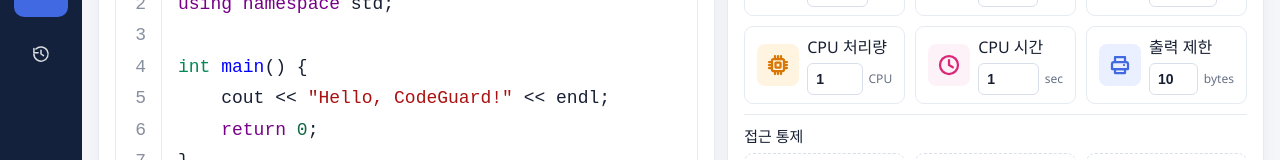
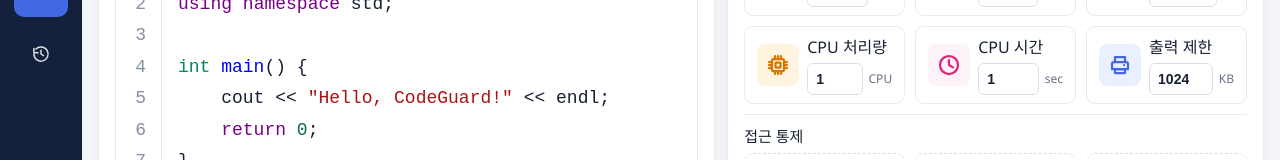
Before and after one commit to becky5432/CodeGuard_WHS4, a React app in the folder frontend/: page / in a window 1280 px wide. Shown: the part 144-304 px from the top of the page. Built offline with nearby package versions, Linux system fonts and the light colour scheme; no server answers; the HTML template or start-up script is replaced by a standard one.

Commit message:
fix(frontend): 단위 개선

```diff
--- a/frontend/src/components/execution/ExecutionDetailPanel.jsx
+++ b/frontend/src/components/execution/ExecutionDetailPanel.jsx
@@ -37,7 +37,7 @@ const POLICY_FIELDS = [
   {
     key: "output_limit_bytes",
     label: "출력 제한",
-    unit: "bytes",
+    unit: "KB",
     type: "output",
   },
 ];
@@ -127,7 +127,11 @@ function ExecutionDetailPanel({ execution, onClose }) {
                           ? Number(
                               (execution.policy[field.key] / 1000).toFixed(3),
                             )
-                          : execution.policy[field.key]}
+                          : field.key === "output_limit_bytes"
+                            ? Number(
+                                (execution.policy[field.key] / 1024).toFixed(2),
+                              )
+                            : execution.policy[field.key]}
                       {execution.policy?.[field.key] != null && (
                         <span className="history-detail-policy-unit">
                           {field.unit}
--- a/frontend/src/pages/MainPage.jsx
+++ b/frontend/src/pages/MainPage.jsx
@@ -21,7 +21,7 @@ const DEFAULT_POLICY = {
   memory_limit_mb: 128,
   pids_limit: 32,
   cpu_bandwidth: 1.0,
-  output_limit_bytes: 1048576,
+  output_limit_bytes: 1024,
   cpu_time_limit_ms: 1,
 };
 
@@ -74,7 +74,7 @@ const POLICY_FIELDS = [
   {
     key: "output_limit_bytes",
     label: "출력 제한",
-    unit: "bytes",
+    unit: "KB",
     type: "output",
     step: 1,
     min: 1,
@@ -305,7 +305,7 @@ function MainPage() {
         cpu_time_limit_ms: Math.round(
           Number(selectedPolicy.cpu_time_limit_ms) * 1000,
         ),
-        output_limit_bytes: Number(selectedPolicy.output_limit_bytes),
+        output_limit_bytes: Number(selectedPolicy.output_limit_bytes) * 1024,
         network_preset: "none",
       },
     };
@@ -625,6 +625,8 @@ function MainPage() {
                 timeout_ms: Number(selectedPolicy.timeout_ms) * 1000,
                 cpu_time_limit_ms:
                   Number(selectedPolicy.cpu_time_limit_ms) * 1000,
+                output_limit_bytes:
+                  Number(selectedPolicy.output_limit_bytes) * 1024,
               }
             }
           />
```
